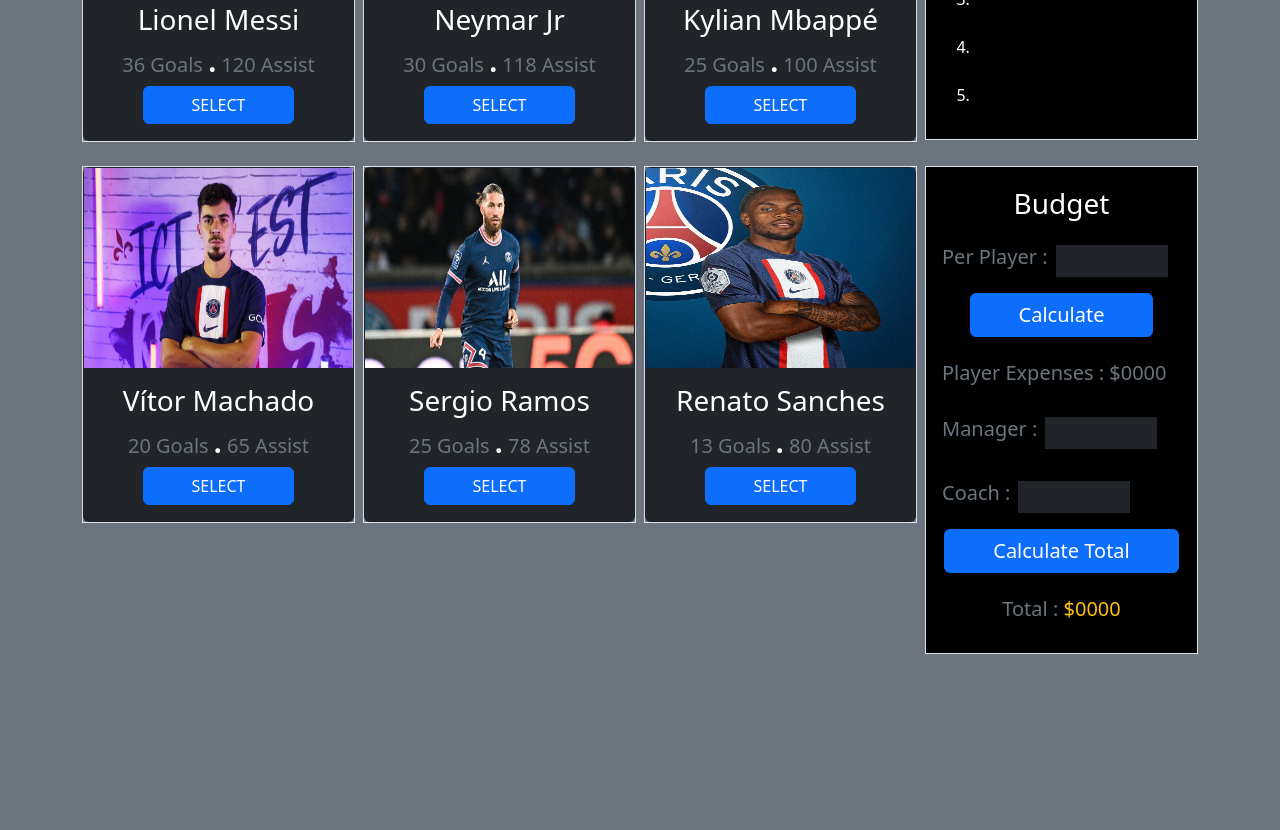
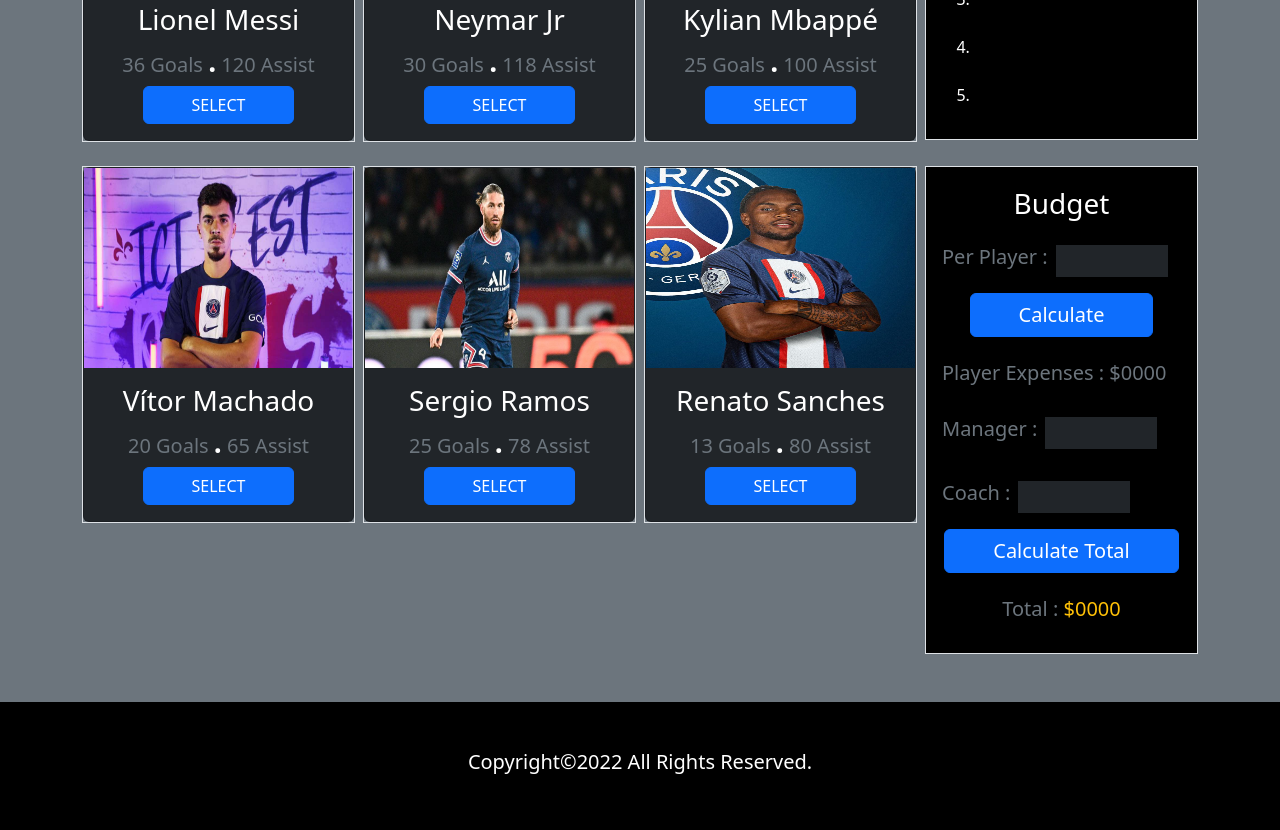
Before and after one commit to AsiburSumon/assignment-5, a plain HTML site: page index.html in a window 1280 px wide. Shown: the part 671-1501 px from the top of the page. Before the commit the page ends 1373 px from the top, so only its background shows below. Drawn offline with nearby package versions, Linux system fonts and the light colour scheme.

Commit message:
add footer

```diff
--- a/index.html
+++ b/index.html
@@ -143,6 +143,12 @@
           </div>
     </main>
 
+    <footer>
+      <div class="bg-black text-center p-5">
+        <h1 class="fs-5 text-white">Copyright&copy;2022 All Rights Reserved.</h1>
+      </div>
+    </footer>
+
     <script src="js/utility.js"></script>
     <script src="js/budget.js"></script>
     <script src="https://cdn.jsdelivr.net/npm/bootstrap@5.2.0/dist/js/bootstrap.bundle.min.js" integrity="sha384-A3rJD856KowSb7dwlZdYEkO39Gagi7vIsF0jrRAoQmDKKtQBHUuLZ9AsSv4jD4Xa" crossorigin="anonymous"></script>
```
